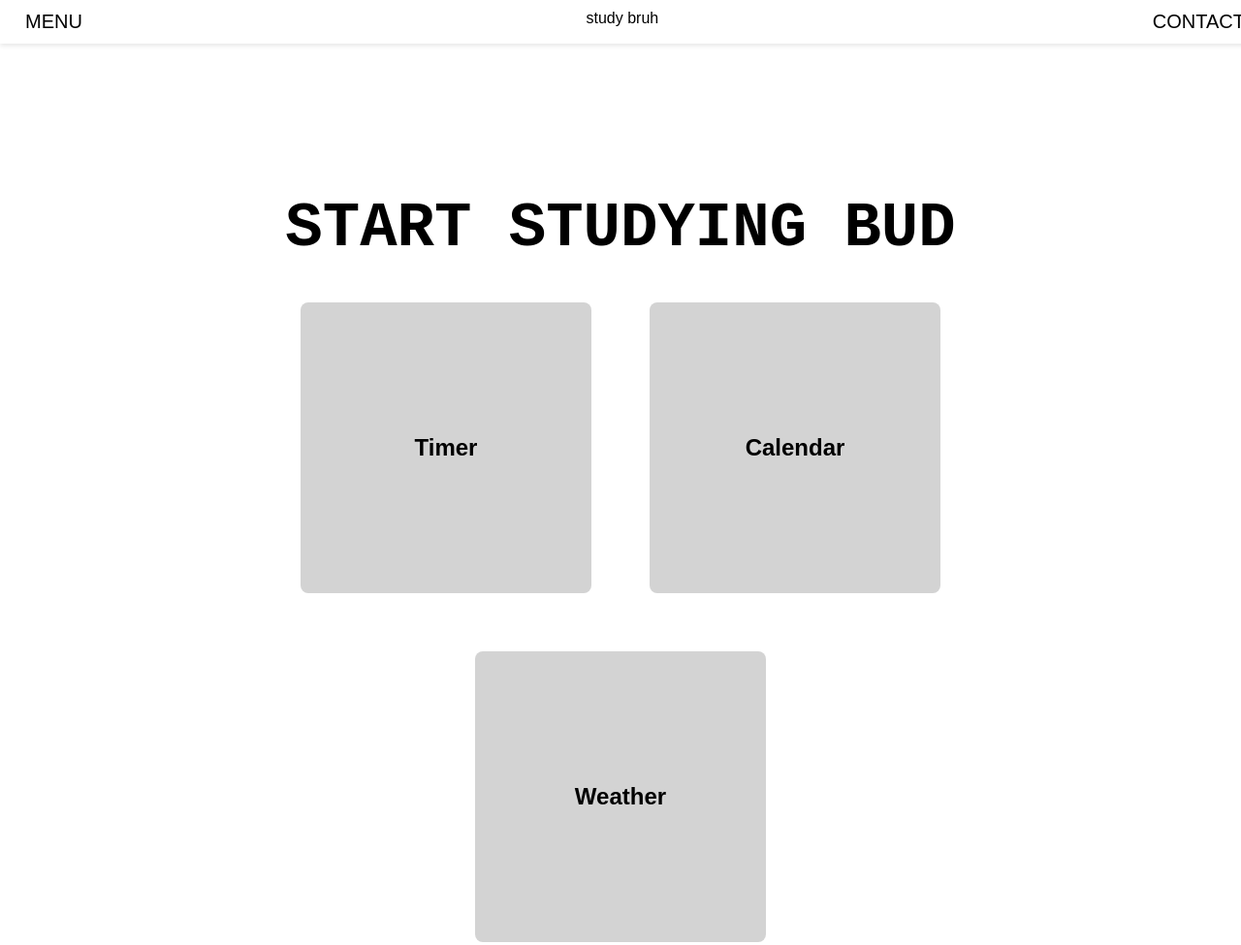
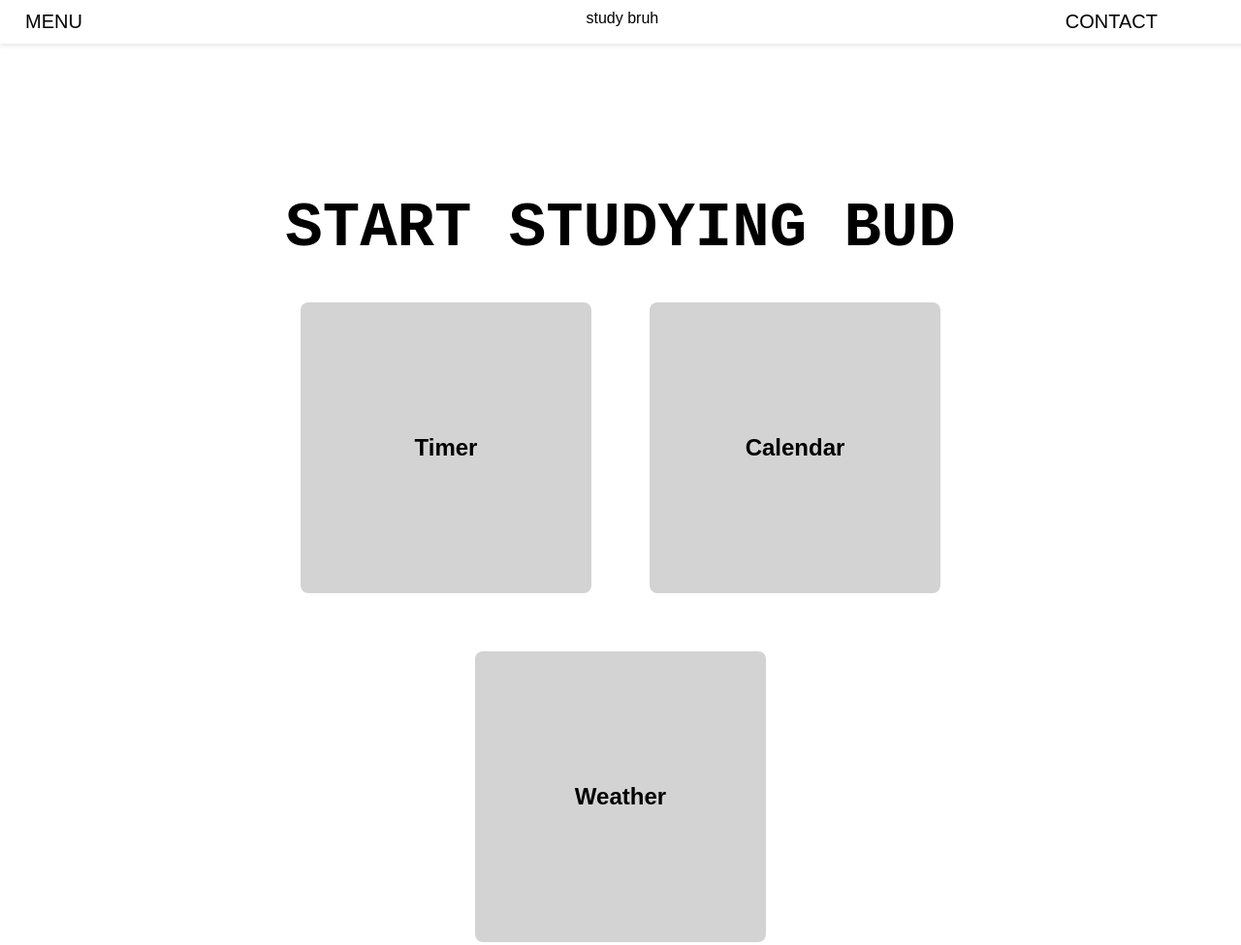
Before and after one commit to yifanstxrz/study-bruh, a plain HTML site: page index.html in a window 1280 px wide. Shown: the top 975 px of the page at 97% size. Drawn offline with Linux system fonts and the light colour scheme.

Commit message:
Update style.css

```diff
--- a/style.css
+++ b/style.css
@@ -18,7 +18,7 @@
     background: transparent;
     border: none;
     font-size: 20px;
-    margin-right: 10px; /* Add or increase this value */
+    margin-right: 100px; /* Add or increase this value */
 }
 
 /* Full-Screen Dropdown Menu */
```
